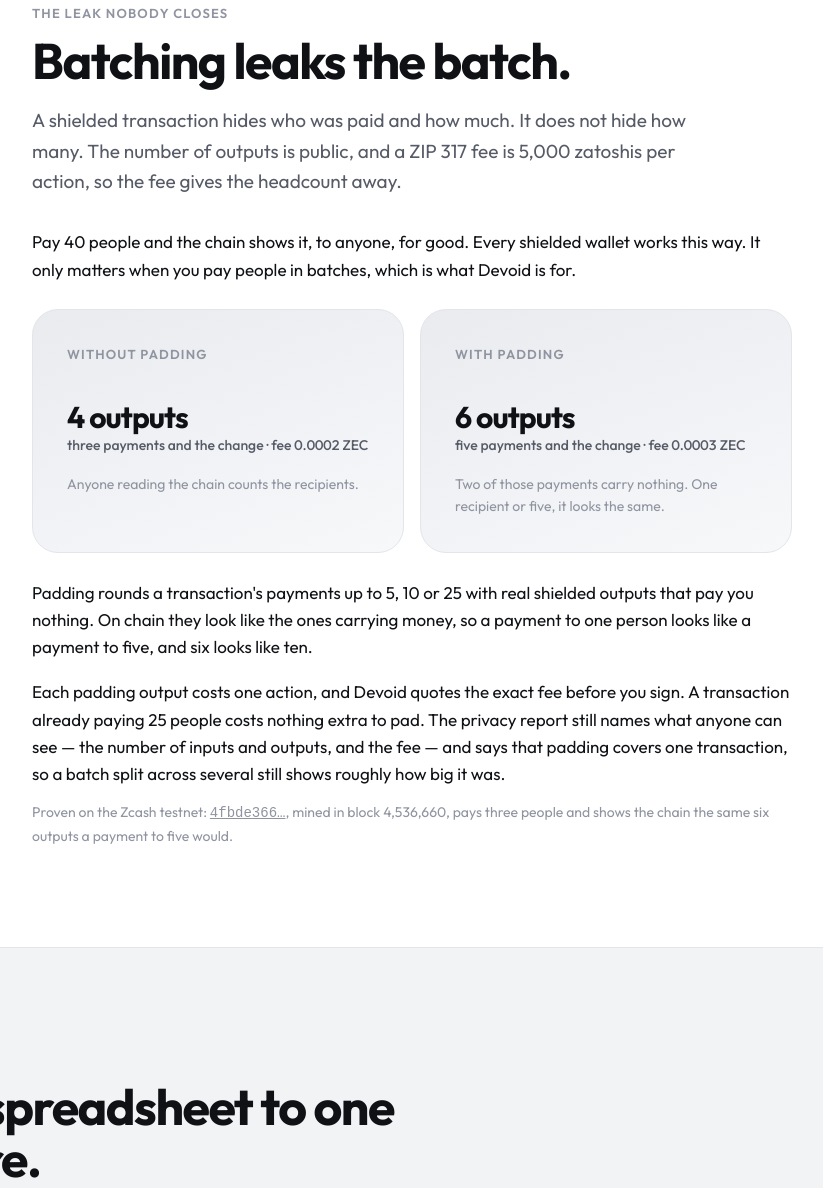
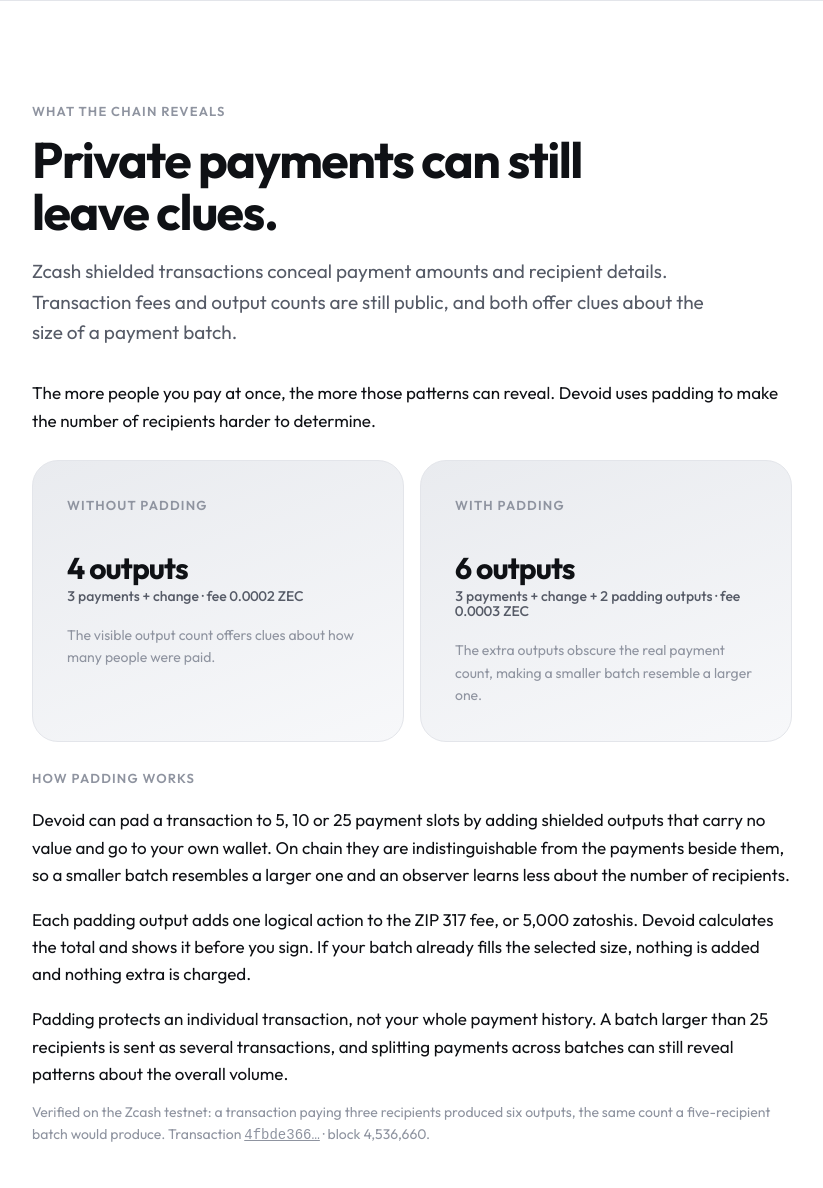
Before and after one commit to davebrian259-tech/Devoid, a website: page site/index.html in a window 1280 px wide. Shown: the part 982-2170 px from the top of the page, without its empty margins (228-1051 px from the left). Drawn offline with Linux system fonts and the light colour scheme; files whose address does not match are found by name.

Commit message:
Homepage copy: One transaction. Multiple payments.
New wording for the hero and for the section on what the chain reveals, in a
plainer register: what a shielded transaction conceals, what it still leaves in
view, and what padding does about it. Headings, cards and the testnet proof are
reworded to match; the fee figures, the output counts, the txid and the block
are unchanged, and the limit is still stated — padding protects one
transaction, not a payment history.

Copy only. No markup, styles, components or behaviour were touched beyond the
text itself: the hero keeps its highlighted phrase (on "Multiple", which fits
the headline at 320px), and the two new labels reuse the section's existing
kicker.

```diff
--- a/site/index.html
+++ b/site/index.html
@@ -37,8 +37,8 @@
   <section class="hero">
     <div class="wrap hero-in">
       <div class="hero-copy">
-        <h1>Pay everyone at once. <em>Privately.</em></h1>
-        <p class="lede">Devoid pays a whole list of people in one shielded Zcash transaction. Shielding hides who was paid and how much. Devoid also hides <em>how many</em>, which the number of outputs and the fee would otherwise give away. See what the chain will show, then sign once.</p>
+        <h1>One transaction. <em>Multiple</em> payments.</h1>
+        <p class="lede">Send ZEC to multiple people in a single shielded transaction. Keep payment details private, review everything before signing, and send in one go.</p>
         <div class="ctas">
           <a class="btn" href="app/" id="open-wallet">Open the wallet
             <svg viewBox="0 0 24 24" aria-hidden="true"><path d="M5 12h14M13 6l6 6-6 6"/></svg></a>
@@ -72,25 +72,27 @@
 
   <section class="section alt" id="headcount">
     <div class="wrap narrow">
-      <p class="kicker">The leak nobody closes</p>
-      <h2>Batching leaks the batch.</h2>
-      <p class="lede">A shielded transaction hides who was paid and how much. It does not hide how many. The number of outputs is public, and a ZIP 317 fee is 5,000 zatoshis per action, so the fee gives the headcount away.</p>
-      <p>Pay 40 people and the chain shows it, to anyone, for good. Every shielded wallet works this way. It only matters when you pay people in batches, which is what Devoid is for.</p>
+      <p class="kicker">What the chain reveals</p>
+      <h2>Private payments can still leave clues.</h2>
+      <p class="lede">Zcash shielded transactions conceal payment amounts and recipient details. Transaction fees and output counts are still public, and both offer clues about the size of a payment batch.</p>
+      <p>The more people you pay at once, the more those patterns can reveal. Devoid uses padding to make the number of recipients harder to determine.</p>
       <div class="split">
         <div class="shot-card">
           <p class="kicker">Without padding</p>
-          <p class="big-stat">4 outputs<span>three payments and the change · fee 0.0002 ZEC</span></p>
-          <p class="fine">Anyone reading the chain counts the recipients.</p>
+          <p class="big-stat">4 outputs<span>3 payments + change · fee 0.0002 ZEC</span></p>
+          <p class="fine">The visible output count offers clues about how many people were paid.</p>
         </div>
         <div class="shot-card">
           <p class="kicker">With padding</p>
-          <p class="big-stat">6 outputs<span>five payments and the change · fee 0.0003 ZEC</span></p>
-          <p class="fine">Two of those payments carry nothing. One recipient or five, it looks the same.</p>
+          <p class="big-stat">6 outputs<span>3 payments + change + 2 padding outputs · fee 0.0003 ZEC</span></p>
+          <p class="fine">The extra outputs obscure the real payment count, making a smaller batch resemble a larger one.</p>
         </div>
       </div>
-      <p>Padding rounds a transaction's payments up to 5, 10 or 25 with real shielded outputs that pay you nothing. On chain they look like the ones carrying money, so a payment to one person looks like a payment to five, and six looks like ten.</p>
-      <p>Each padding output costs one action, and Devoid quotes the exact fee before you sign. A transaction already paying 25 people costs nothing extra to pad. The privacy report still names what anyone can see — the number of inputs and outputs, and the fee — and says that padding covers one transaction, so a batch split across several still shows roughly how big it was.</p>
-      <p class="fine">Proven on the Zcash testnet: <a href="https://testnet.zcashexplorer.app/transactions/4fbde3662e5c7b179eae8bd8e09a34da10510f412a4f80e0c2767ff4273ea129"><code>4fbde366…</code></a>, mined in block 4,536,660, pays three people and shows the chain the same six outputs a payment to five would.</p>
+      <p class="kicker">How padding works</p>
+      <p>Devoid can pad a transaction to 5, 10 or 25 payment slots by adding shielded outputs that carry no value and go to your own wallet. On chain they are indistinguishable from the payments beside them, so a smaller batch resembles a larger one and an observer learns less about the number of recipients.</p>
+      <p>Each padding output adds one logical action to the ZIP 317 fee, or 5,000 zatoshis. Devoid calculates the total and shows it before you sign. If your batch already fills the selected size, nothing is added and nothing extra is charged.</p>
+      <p>Padding protects an individual transaction, not your whole payment history. A batch larger than 25 recipients is sent as several transactions, and splitting payments across batches can still reveal patterns about the overall volume.</p>
+      <p class="fine">Verified on the Zcash testnet: a transaction paying three recipients produced six outputs, the same count a five-recipient batch would produce. Transaction <a href="https://testnet.zcashexplorer.app/transactions/4fbde3662e5c7b179eae8bd8e09a34da10510f412a4f80e0c2767ff4273ea129"><code>4fbde366…</code></a> · block 4,536,660.</p>
     </div>
   </section>
 
@@ -273,7 +275,7 @@
         <h3>Product</h3>
         <ul>
           <li><a href="app/">Open the wallet</a></li>
-          <li><a href="./#headcount">The headcount leak</a></li>
+          <li><a href="./#headcount">What the chain reveals</a></li>
           <li><a href="./#how">How it works</a></li>
           <li><a href="./#features">Features</a></li>
           <li><a href="./#install">Install it</a></li>
```
